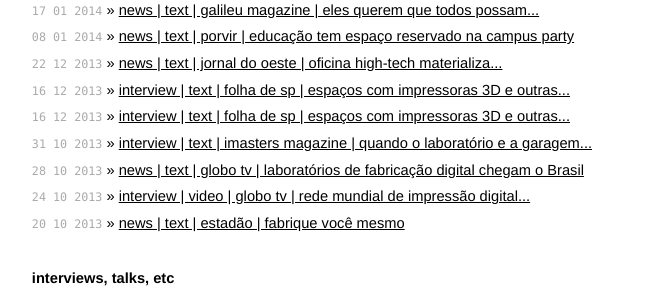
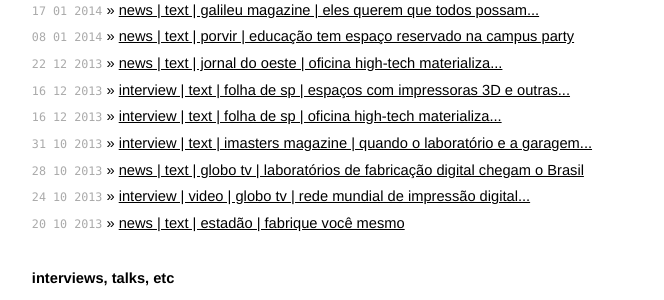
Before and after one commit to mojombo/mojombo.github.io, a Jekyll site: the page built from index.html, in a window 1280 px wide and 900 px high, scrolled down 1226 px. Shown: the part 152-452 px from the top of the window, without its empty margins (300-964 px from the left). Built offline with Jekyll 4.4.1, drawn with Linux system fonts in a browser that asks for light colours.

Commit message:
Update index.html

```diff
--- a/index.html
+++ b/index.html
@@ -46,7 +46,7 @@
     <li><span>08 01 2014</span> &raquo; <a href="http://porvir.org/educacao-tem-espaco-reservado-na-campus-party/20140108/">news | text | porvir | educação tem espaço reservado na campus party</a></li>
     <li><span>22 12 2013</span> &raquo; <a href="http://www.jornaldooeste.com.br/noticia/oficina-high-tech-materializa-de-graca-projetos-feitos-no-pc">news | text | jornal do oeste | oficina high-tech materializa...</a></li>
     <li><span>16 12 2013</span> &raquo; <a href="http://www1.folha.uol.com.br/tec/2013/12/1385485-impressoras-3d-e-outras-maquinas-dao-folego-ao-movimento-faca-voce-mesmo.shtml">interview | text | folha de sp | espaços com impressoras 3D e outras...</a></li>
-    <li><span>16 12 2013</span> &raquo; <a href="http://http://www1.folha.uol.com.br/tec/2013/12/1385468-oficina-high-tech-materializa-de-graca-projetos-feitos-no-pc.shtml">interview | text | folha de sp | espaços com impressoras 3D e outras...</a></li>
+    <li><span>16 12 2013</span> &raquo; <a href="http://http://www1.folha.uol.com.br/tec/2013/12/1385468-oficina-high-tech-materializa-de-graca-projetos-feitos-no-pc.shtml">interview | text | folha de sp | oficina high-tech materializa...</a></li>
     <li><span>31 10 2013</span> &raquo; <a href="https://issuu.com/imasters/docs/revista-imasters-8">interview | text | imasters magazine | quando o laboratório e a garagem...</a></li>
     <li><span>28 10 2013</span> &raquo; <a href="http://g1.globo.com/sao-paulo/noticia/2013/10/laboratorio-de-fabricacao-fab-lab-chega-o-brasil.html">news | text | globo tv | laboratórios de fabricação digital chegam o Brasil</a></li>
     <li><span>24 10 2013</span> &raquo; <a href="http://g1.globo.com/globo-news/jornal-das-dez/videos/t/todos-os-videos/v/rede-mundial-de-impressao-digital-chega-ao-brasil/2908819">interview | video | globo tv | rede mundial de impressão digital...</a></li>
```
